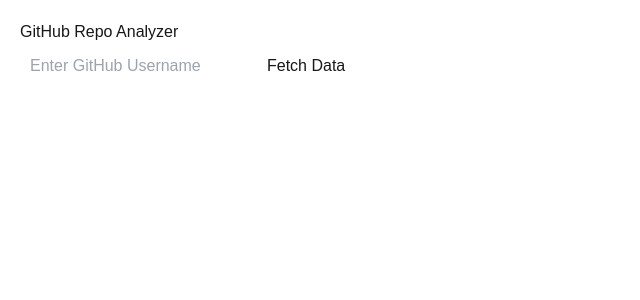
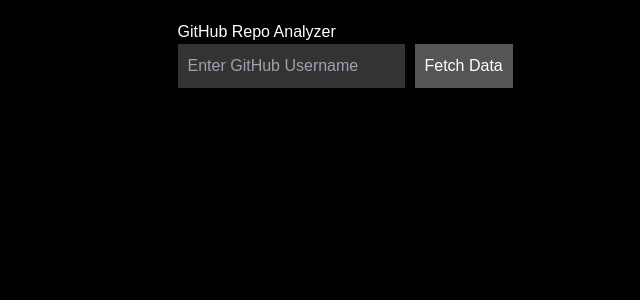
Before and after one commit to rahulbathijaa/Github-Repo-Analyzer, a Next.js app in the folder frontend/: page / in a window 1280 px wide. Shown: the top 300 px of the page, without its empty margins (0-640 px from the left). Built offline with nearby package versions, Linux system fonts and the light colour scheme.

Commit message:
revised user profile styling

```diff
--- a/frontend/app/page.tsx
+++ b/frontend/app/page.tsx
@@ -92,7 +92,18 @@ export default function Home() {
   };
 
   return (
-    <div style={{ padding: '20px' }}>
+    <div style={{
+      padding: '20px',
+      backgroundColor: 'black',
+      color: 'white',
+      minHeight: '100vh'
+    }}>
+      <div style={{
+        display: 'grid',
+        gridTemplateColumns: 'repeat(8, 1fr)',
+        gap: '20px',
+      }}>
+        <div style={{ gridColumn: '2 / 8' }}>
           <h1>GitHub Repo Analyzer</h1>
           <form
             onSubmit={(e) => {
@@ -105,9 +116,9 @@ export default function Home() {
               placeholder="Enter GitHub Username"
               value={username}
               onChange={(e) => setUsername(e.target.value)}
-          style={{ padding: '10px', fontSize: '16px' }}
+              style={{ padding: '10px', fontSize: '16px', backgroundColor: '#333', color: 'white', border: 'none' }}
             />
-        <button type="submit" style={{ marginLeft: '10px', padding: '10px' }}>
+            <button type="submit" style={{ marginLeft: '10px', padding: '10px', backgroundColor: '#555', color: 'white', border: 'none' }}>
               Fetch Data
             </button>
           </form>
@@ -128,5 +139,7 @@ export default function Home() {
             </div>
           )}
         </div>
+      </div>
+    </div>
   );
 }
--- a/frontend/components/UserProfile.tsx
+++ b/frontend/components/UserProfile.tsx
@@ -9,12 +9,24 @@ interface UserProfileProps {
 
 const UserProfileComponent: React.FC<UserProfileProps> = ({ userProfile }) => {
   return (
-    <div style={{ marginTop: '20px' }}>
-      <h2>{userProfile.name || userProfile.login}</h2>
-      <img src={userProfile.avatarUrl} alt="Avatar" width="100" />
-      <p>{userProfile.bio}</p>
-      <p>Followers: {userProfile.followers}</p>
-      <p>Following: {userProfile.following}</p>
+    <div style={{
+      marginTop: '20px',
+      display: 'grid',
+      gridTemplateColumns: 'repeat(6, 1fr)',
+      gap: '20px',
+      alignItems: 'center'
+    }}>
+      <div style={{ gridColumn: '1 / 6' }}>
+        <h2 style={{ fontSize: '24px', marginBottom: '10px' }}>{userProfile.name || userProfile.login}</h2>
+        <p style={{ fontSize: '14px', marginBottom: '5px' }}>{userProfile.bio}</p>
+        <p style={{ fontSize: '14px' }}>
+          <span style={{ marginRight: '15px' }}>Followers: {userProfile.followers}</span>
+          <span>Following: {userProfile.following}</span>
+        </p>
+      </div>
+      <div style={{ gridColumn: '6 / 7', justifySelf: 'end' }}>
+        <img src={userProfile.avatarUrl} alt="Avatar" width="100" style={{ borderRadius: '50%' }} />
+      </div>
     </div>
   );
 };
```
Lines whose indentation alone changed are shown as unchanged.
